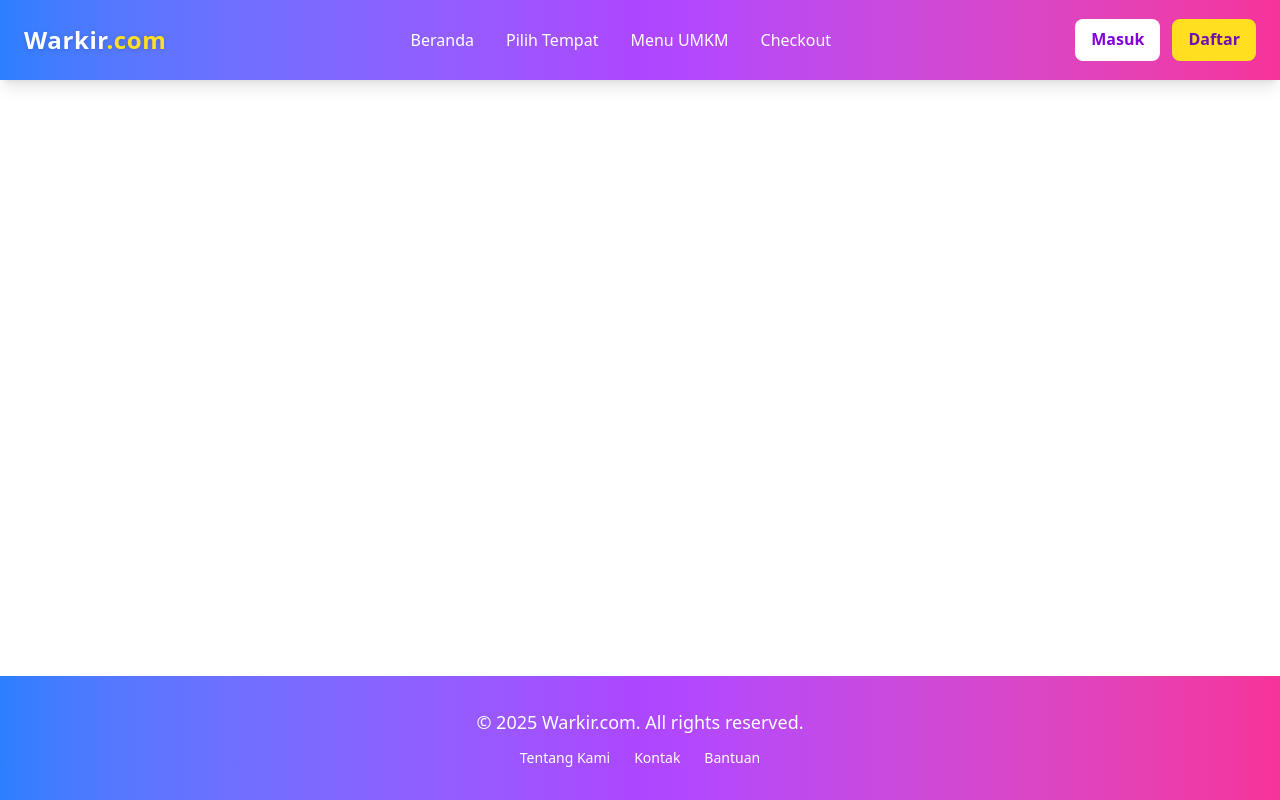
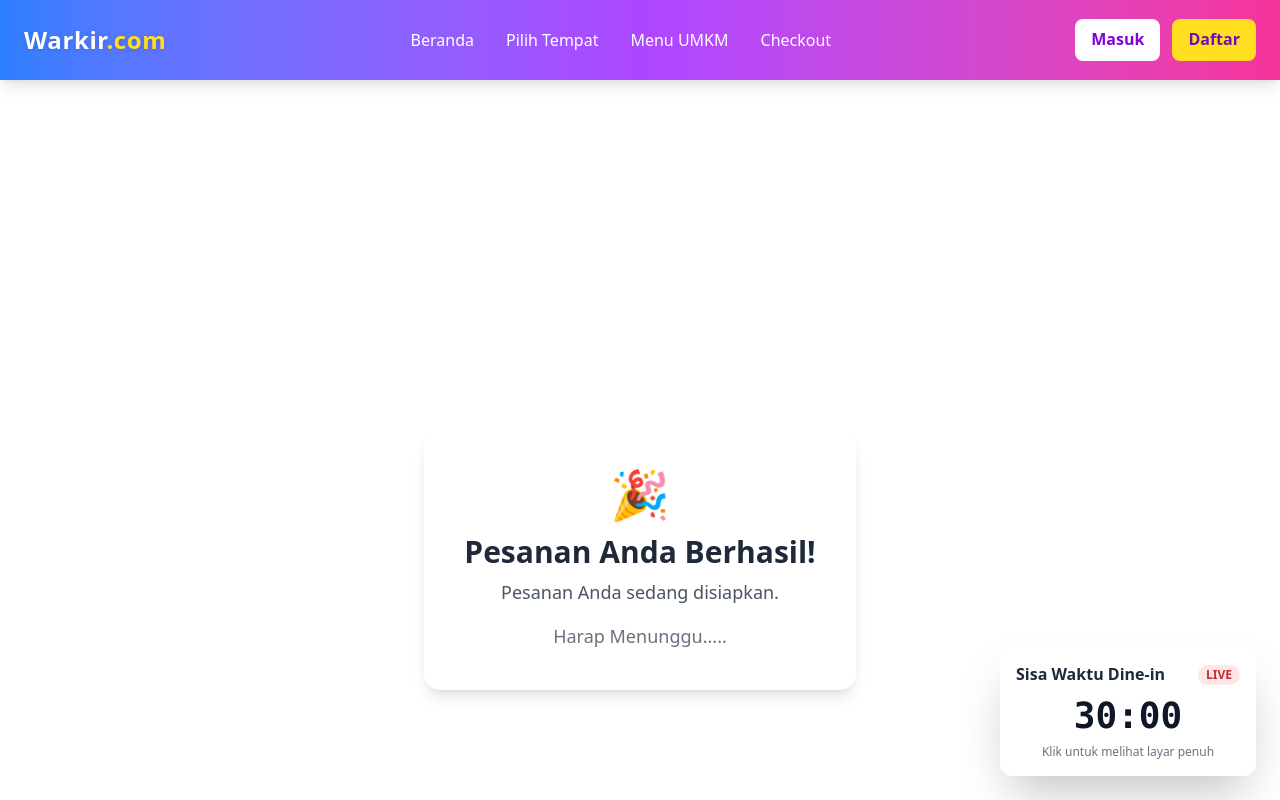
Before and after one commit to fahtinurai/TripleTrouble_Warkir, a React (Vite) app: page /success in a window 1280 px wide. Shown: the top 800 px of the page. Built offline with nearby package versions, Linux system fonts and the light colour scheme.

Commit message:
Menambahkan halaman success dan timer dine in

```diff
--- a/src/App.jsx
+++ b/src/App.jsx
@@ -9,6 +9,9 @@ import Login from "./pages/Login";
 import AuthLayout from "./layouts/AuthLayout";
 import MainLayout from "./layouts/MainLayout";
 import Signup from "./pages/signup";
+import SuccessPage from "./pages/SuccessPage";
+import TimerPage from "./pages/TimerPage";
+import { TimerProvider } from "./context/TimerContext";
 
 function RequireCart({ children }) {
   const { count } = useCart();
@@ -67,6 +70,8 @@ function AppInner() {
                 </RequireCart>
               }
             />
+            <Route path="/success" element={<SuccessPage />} />
+            <Route path="/timer" element={<TimerPage />} />
           </Routes>
 
           {/* Modal tampil hanya di halaman "/" */}
@@ -84,7 +89,9 @@ export default function App() {
   return (
     <Router>
       <CartProvider>
-        <AppInner />
+        <TimerProvider>
+           <AppInner />
+        </TimerProvider>
       </CartProvider>
     </Router>
   );
--- /dev/null
+++ b/src/components/TimerReminderCard.jsx
@@ -0,0 +1,32 @@
+import { Link } from "react-router-dom";
+import { useTimer } from "../context/TimerContext";
+
+
+export default function TimerReminderCard() {
+  const { remainingTime, isActive, formatTime } = useTimer();
+  if (!isActive || remainingTime <= 0) {
+    return null;
+  }
+
+  return (
+    <div className="fixed bottom-6 right-6 z-50">
+      <Link
+        to="/timer"
+        className="block bg-white p-4 rounded-xl shadow-2xl transition hover:scale-105 w-64"
+      >
+        <div className="flex items-center justify-between mb-2">
+          <span className="font-semibold text-gray-800">Sisa Waktu Dine-in</span>
+          <span className="text-xs bg-red-100 text-red-700 font-bold px-2 py-0.5 rounded-full animate-pulse">
+            LIVE
+          </span>
+        </div>
+        <div className="text-4xl font-mono font-bold text-gray-900 text-center">
+          {formatTime(remainingTime)}
+        </div>
+        <p className="text-xs text-gray-500 text-center mt-2">
+          Klik untuk melihat layar penuh
+        </p>
+      </Link>
+    </div>
+  );
+}
--- /dev/null
+++ b/src/context/TimerContext.jsx
@@ -0,0 +1,57 @@
+import { createContext, useContext, useState, useEffect } from "react";
+export const useTimer = () => useContext(TimerContext);
+
+const TimerContext = createContext();
+
+const DEFAULT_TIME = 1800;
+
+export const TimerProvider = ({ children }) => {
+  const [remainingTime, setRemainingTime] = useState(0);
+  const [isActive, setIsActive] = useState(false);
+
+  useEffect(() => {
+    let interval = null;
+
+    if (isActive && remainingTime > 0) {
+      interval = setInterval(() => {
+        setRemainingTime((prev) => prev - 1);
+      }, 1000);
+    } else if (remainingTime === 0) {
+      clearInterval(interval);
+      setIsActive(false);
+    }
+
+    return () => clearInterval(interval);
+  }, [isActive, remainingTime]);
+
+  const startTimer = () => {
+    setRemainingTime(DEFAULT_TIME);
+    setIsActive(true);
+  };
+
+  const stopTimer = () => {
+    setRemainingTime(0);
+    setIsActive(false);
+  };
+
+  // Fungsi helper untuk format MM:SS
+  const formatTime = (seconds) => {
+    const mins = Math.floor(seconds / 60);
+    const secs = seconds % 60;
+    return `${mins < 10 ? "0" : ""}${mins}:${secs < 10 ? "0" : ""}${secs}`;
+  };
+
+  const value = {
+    remainingTime,
+    isActive,
+    startTimer,
+    stopTimer,
+    formatTime,
+  };
+
+  return (
+    <TimerContext.Provider value={value}>
+      {children}
+    </TimerContext.Provider>
+  );
+};
--- a/src/layouts/MainLayout.jsx
+++ b/src/layouts/MainLayout.jsx
@@ -1,6 +1,7 @@
 import React from "react";
 import Navbar from "../components/Navbar";
 import Footer from "../components/Footer";
+import TimerReminderCard from "../components/TimerReminderCard";
 
 const MainLayout = ({ children }) => {
   return (
@@ -9,6 +10,7 @@ const MainLayout = ({ children }) => {
       <main className="flex-1 pt-16 md:pt-20">
         {children}
       </main>
+      <TimerReminderCard />
       <Footer />
     </div>
   );
--- a/src/pages/Checkout.jsx
+++ b/src/pages/Checkout.jsx
@@ -12,9 +12,9 @@ export default function Checkout() {
   const handleSubmit = (e) => {
     e.preventDefault();
     if (!metodeBayar) return;
-    alert("Pesanan berhasil dikonfirmasi 🎉");
-    clearCart();
-    navigate("/");
+    // alert("Pesanan berhasil dikonfirmasi 🎉");
+    // clearCart();
+    navigate("/success");
   };
 
   return (
@@ -142,7 +142,7 @@ export default function Checkout() {
             </Link>
             <button
               type="submit"
-              disabled={!metodeBayar || items.length === 0}
+              disabled={!metodeBayar || items.length === 0 || !selectedTable}
               className="bg-gradient-to-r from-blue-500 via-purple-500 to-pink-500 text-white px-6 py-3 rounded-lg transition font-semibold disabled:opacity-50 disabled:cursor-not-allowed hover:opacity-90"
             >
               Konfirmasi Pesanan
--- a/src/pages/MenuUMKM.jsx
+++ b/src/pages/MenuUMKM.jsx
@@ -213,7 +213,7 @@ export default function MenuUMKM() {
               <Link
                 to="/checkout"
                 state={{ dineInDate, dineInTime, selectedTable }}
-                className={`bg-linear-to-r from-blue-500 via-purple-500 to-pink-500 text-white px-6 py-3 rounded-full hover:opacity-90 transition inline-block font-semibold
+                className={`bg-gradient-to-r from-blue-500 via-purple-500 to-pink-500 text-white px-6 py-3 rounded-lg transition font-semibold disabled:opacity-50 disabled:cursor-not-allowed hover:opacity-90
                   ${!canCheckout ? "opacity-50 pointer-events-none cursor-not-allowed" : ""}`}
                 onClick={(e) => {
                   if (!canCheckout) {
--- /dev/null
+++ b/src/pages/SuccessPage.jsx
@@ -0,0 +1,33 @@
+import { useEffect } from "react";
+import { useNavigate } from "react-router-dom";
+import { useTimer } from "../context/TimerContext";
+
+export default function SuccessPage() {
+  const navigate = useNavigate();
+  const { startTimer } = useTimer();
+
+  useEffect(() => {
+    startTimer();
+    const timerHandle = setTimeout(() => {
+      navigate("/timer");
+    }, 3000);
+    return () => clearTimeout(timerHandle);
+  }, [navigate, startTimer]);
+
+  return (
+    <div className="flex flex-col items-center justify-center min-h-screen bg-white p-6">
+      <div className="bg-white p-10 rounded-2xl shadow-lg text-center">
+        <h1 className="text-5xl font-bold text-green-500 mb-4">🎉</h1>
+        <h2 className="text-3xl font-extrabold text-gray-800 mb-2">
+          Pesanan Anda Berhasil!
+        </h2>
+        <p className="text-gray-600 text-lg">
+          Pesanan Anda sedang disiapkan.
+        </p>
+        <p className="text-gray-600 text-lg mt-4 animate-pulse">
+          Harap Menunggu.....
+        </p>
+      </div>
+    </div>
+  );
+}
--- /dev/null
+++ b/src/pages/TimerPage.jsx
@@ -0,0 +1,40 @@
+import { Link, Navigate } from "react-router-dom";
+import { useTimer } from "../context/TimerContext";
+
+export default function TimerPage() {
+  const { remainingTime, isActive, formatTime } = useTimer();
+  if (!isActive) {
+    return <Navigate to="/menu" replace />;
+  }
+
+  return (
+    <div className="flex flex-col items-center justify-center min-h-screen bg-gray-900 text-white p-6">
+      <h1 className="text-3xl font-semibold mb-4 text-gray-400">
+        Sisa Waktu Dine-in Anda
+      </h1>
+
+      <div className="font-mono text-9xl font-bold tabular-nums">
+        {formatTime(remainingTime)}
+      </div>
+
+      {remainingTime === 0 ? (
+        <p className="text-2xl text-red-500 mt-6 animate-pulse">
+          Waktu Anda telah habis!
+        </p>
+      ) : (
+         <p className="text-lg text-gray-300 mt-6">
+          Waktu maksimal makan adalah 30 menit.
+        </p>
+      )}
+      <Link
+        to="/menu"
+        className="mt-12 bg-purple-600 text-white px-8 py-3 rounded-full text-lg font-semibold hover:bg-purple-700 transition"
+      >
+        Kembali ke Menu
+      </Link>
+      <p className="text-sm text-gray-500 mt-4">
+        (Timer akan tetap berjalan di latar belakang)
+      </p>
+    </div>
+  );
+}
```
